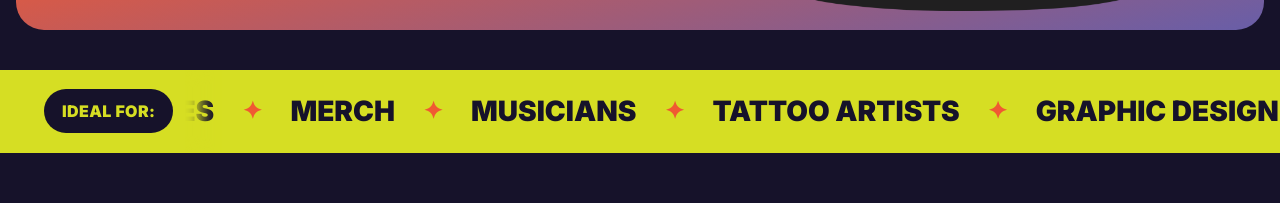
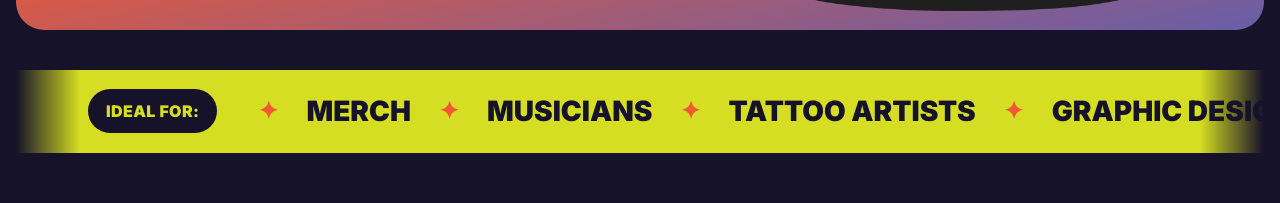
Before and after one commit to newfoundcolour/sticker-quest, a Next.js app: page / in a window 1280 px wide. Shown: the part 665-868 px from the top of the page. Built offline with nearby package versions, Linux system fonts and the light colour scheme; no server answers.

Commit message:
Fit the Ideal-for ticker to the banner width and fade both ends
Co-Authored-By: Claude Opus 5.5 <noreply@anthropic.com>

```diff
--- a/src/components/home/IdealForTicker.tsx
+++ b/src/components/home/IdealForTicker.tsx
@@ -1,3 +1,5 @@
+import { Container } from "@/components/Container";
+
 // Placeholder industries — swap for real client names once we've worked with some reputable brands.
 const INDUSTRIES = [
   "Coffee shops",
@@ -30,9 +32,11 @@ function IndustryList({ hidden = false }: { hidden?: boolean }) {
 export function IdealForTicker() {
   return (
       <section aria-label="Ideal for" className="pt-10">
-      <div className="relative overflow-hidden bg-zap py-[22px]">
-        {/* Pinned over the left edge; the list slides out from under it. */}
-        <div className="absolute inset-y-0 left-0 z-10 flex items-center bg-zap pr-3 pl-4 shadow-[16px_0_14px_0_var(--color-zap)] sm:pl-[44px]">
+        <Container>
+        {/* Same width as the hero banner; both ends fade into the page. */}
+        <div className="relative overflow-hidden bg-zap py-[22px] [--fade:32px] [mask-image:linear-gradient(to_right,transparent,black_var(--fade),black_calc(100%-var(--fade)),transparent)] sm:[--fade:64px]">
+          {/* Pinned clear of the left fade, lined up with the banner's text; the list slides out from under it. */}
+          <div className="absolute inset-y-0 left-0 z-10 flex items-center bg-zap pr-3 pl-10 shadow-[16px_0_14px_0_var(--color-zap)] sm:pl-[72px]">
             <p className="rounded-full bg-night px-[18px] py-2.5 text-sm font-black uppercase tracking-wide text-zap sm:text-base">
               Ideal for:
             </p>
@@ -43,6 +47,7 @@ export function IdealForTicker() {
             <IndustryList hidden />
         </div>
       </div>
+      </Container>
     </section>
   );
 }
```
Lines whose indentation alone changed are shown as unchanged.
